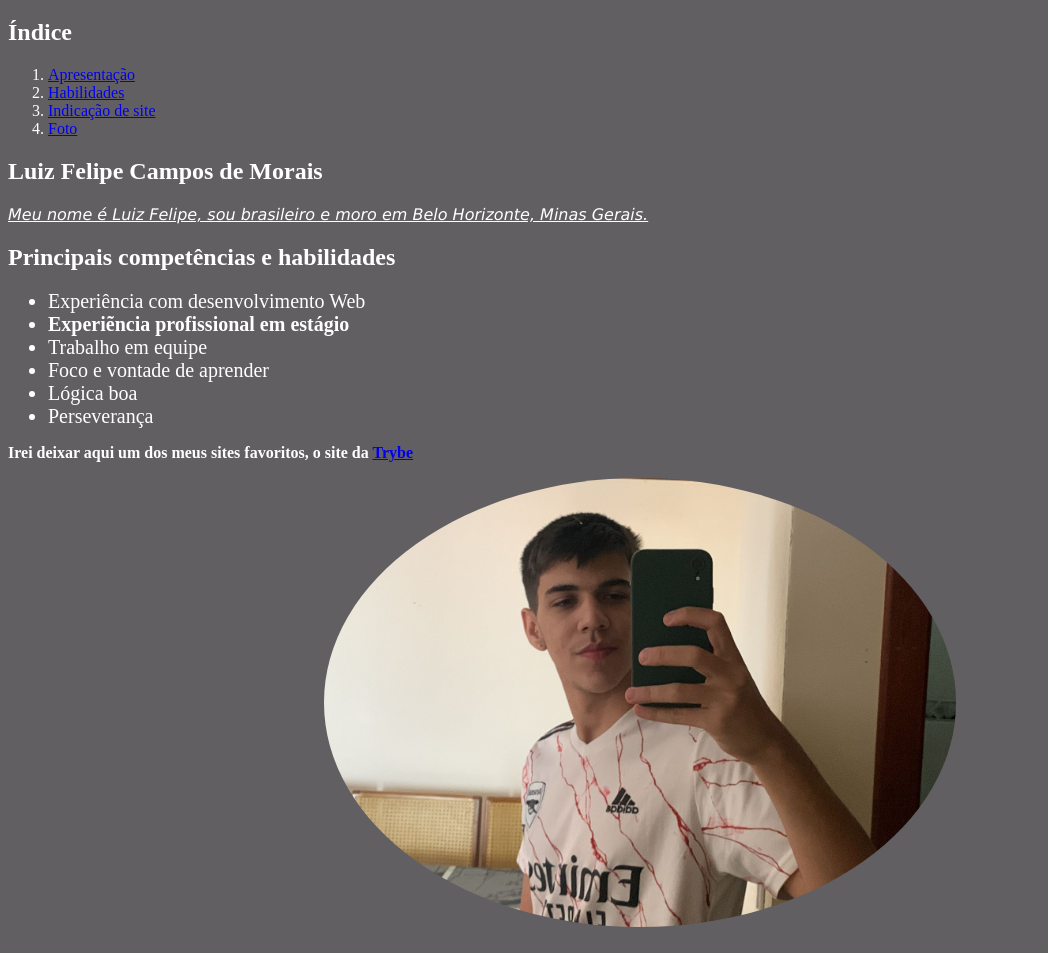
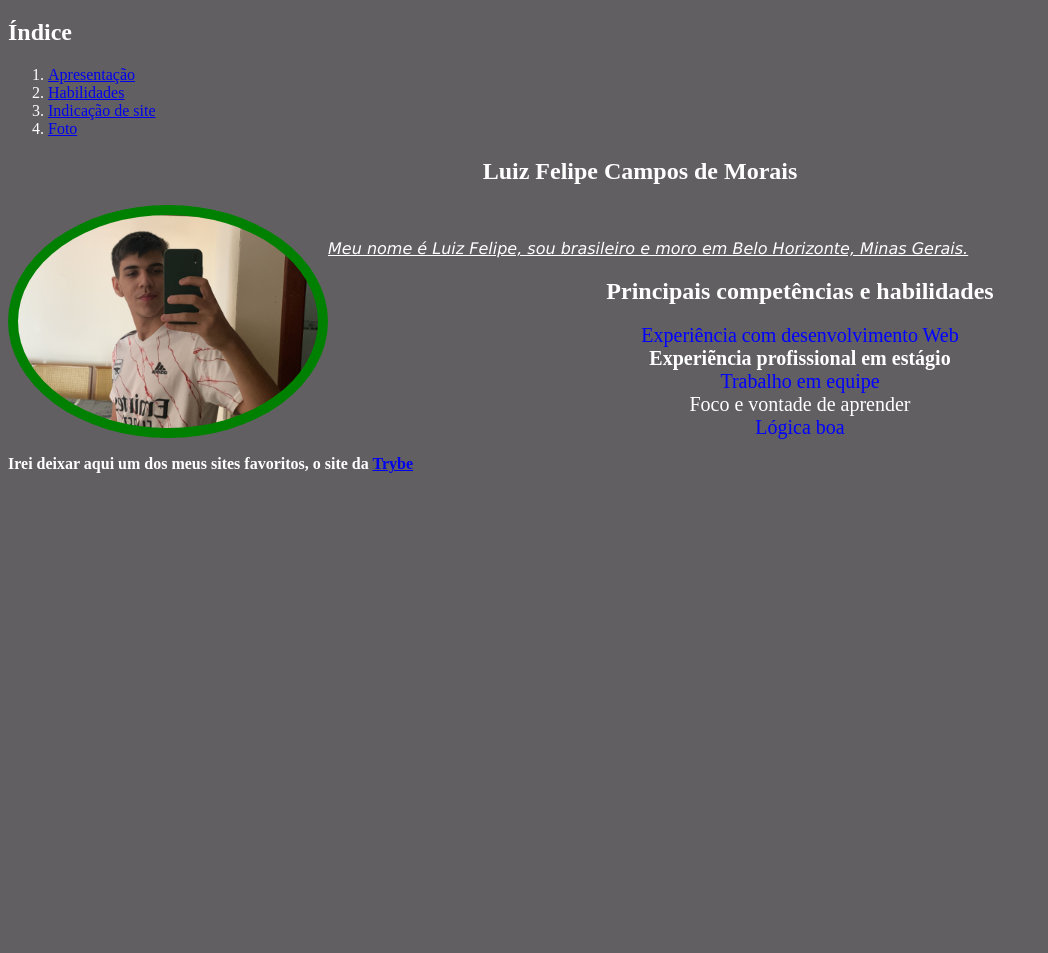
Before and after one commit to luizfelipecm/luizfelipecm.github.io, a plain HTML site: page index.html in a window 1280 px wide. Shown: the part 61-1014 px from the top of the page, without its empty margins (0-1048 px from the left). After the commit the page ends 800 px from the top, so only its background shows below. Drawn offline with Linux system fonts and the light colour scheme.

Commit message:
alterações css

```diff
--- a/index.html
+++ b/index.html
@@ -18,20 +18,21 @@
 
     </ol>
 
-    <h2 id="nome">Luiz Felipe Campos de Morais</h2>
-    <p class="apresentacao"><em>Meu nome é Luiz Felipe, sou brasileiro e moro em Belo Horizonte, Minas Gerais.</em></p>
+   <div class="bloco-nome"> <h2 id="nome">Luiz Felipe Campos de Morais</h2> </div>
+
+    <div class="bloco-img"><img id="fotominha"src="1f88e9e3-4b79-4621-89e0-e48a695928e2.jpeg" width="300px" alt="Luiz Felipe segurando o celular no espelho"><br></div>
+    <div class="bloco-desc"><p class="apresentacao"><em>Meu nome é Luiz Felipe, sou brasileiro e moro em Belo Horizonte, Minas Gerais.</em></p></div>
     <h2 id="habilidades">Principais competências e habilidades</h2>
-    <ul>
+    <ul id="lista">
         <li class="exp">Experiência com desenvolvimento Web</li>
         <li class="exp"><strong>Experiẽncia profissional em estágio</strong></li>
         <li class="exp">Trabalho em equipe</li>
         <li class="exp">Foco e vontade de aprender</li>
         <li class="exp">Lógica boa</li>
-        <li class="exp">Perseverança</li>
+
     </ul>
 
     <p id="indicacao"><STRONG>Irei deixar aqui um dos meus sites favoritos, o site da <a href="https://www.betrybe.com/" target="_blank">Trybe</a></p></STRONG>
-    <img id="fotominha"src="1f88e9e3-4b79-4621-89e0-e48a695928e2.jpeg" width="300px" alt="Luiz Felipe segurando o celular no espelho"><br>
 
 </body>
 </html>
--- a/style.css
+++ b/style.css
@@ -10,10 +10,28 @@ body{
 .exp{
     font-size: 20px;
 }
-img{
+#fotominha{
     border-radius: 50%;
-    display:block;
-    margin-left: auto;
-    margin-right: auto;
-    width: 50%;
+    float:left;
+    padding: 10px;
+    background-color: green;
 }
+#nome{
+    text-align: center;
+}
+#habilidades{
+    text-align: center;
+}
+#lista{
+    list-style: none;
+    text-align: center;
+}
+ul#lista li:nth-child(3){
+    color: blue;
+}
+ul#lista li:nth-child(1){
+    color: blue;
+}
+ul#lista li:nth-child(5){
+    color: blue;
+}
```
